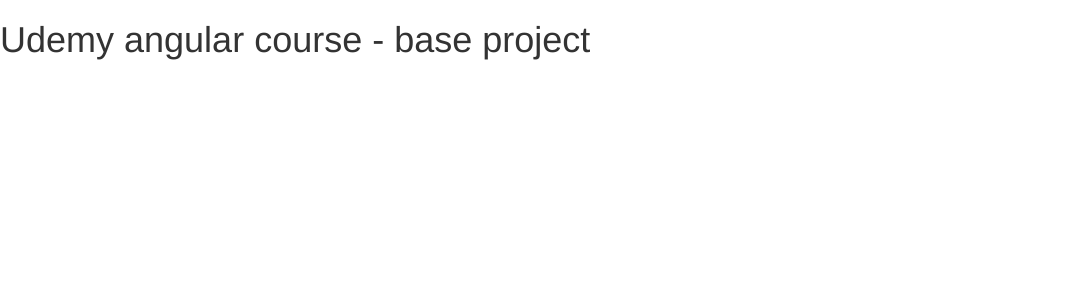
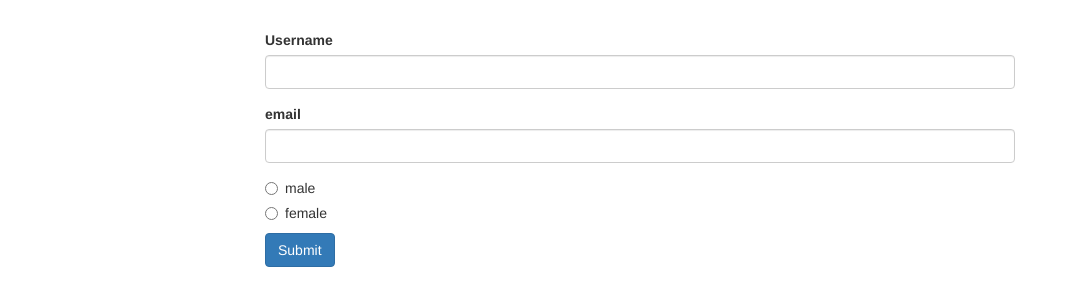
Before and after one commit to danielmoskal/angular-course, an Angular app: page / in a window 1280 px wide. Shown: the top 306 px of the page, without its empty margins (0-1076 px from the left). Built offline with nearby package versions, Linux system fonts and the light colour scheme.

Commit message:
201 - Setup reactive forms

```diff
--- a/src/app/app.component.css
+++ b/src/app/app.component.css
@@ -0,0 +1,3 @@
+.container {
+  margin-top: 30px;
+}
--- a/src/app/app.component.html
+++ b/src/app/app.component.html
@@ -1 +1,30 @@
-<h1>Udemy angular course - base project</h1>
+<div class="container">
+  <div class="row">
+    <div class="col-xs-12 col-sm-10 col-md-8 col-sm-offset-1 col-md-offset-2">
+      <form>
+        <div class="form-group">
+          <label for="username">Username</label>
+          <input
+            type="text"
+            id="username"
+            class="form-control">
+        </div>
+        <div class="form-group">
+          <label for="email">email</label>
+          <input
+            type="text"
+            id="email"
+            class="form-control">
+        </div>
+        <div class="radio" *ngFor="let gender of genders">
+          <label>
+            <input
+              type="radio"
+              [value]="gender">{{ gender }}
+          </label>
+        </div>
+        <button class="btn btn-primary" type="submit">Submit</button>
+      </form>
+    </div>
+  </div>
+</div>
--- a/src/app/app.component.ts
+++ b/src/app/app.component.ts
@@ -1,4 +1,5 @@
 import { Component } from '@angular/core';
+import { FormGroup } from '@angular/forms';
 
 @Component({
   selector: 'app-root',
@@ -6,5 +7,6 @@
   styleUrls: ['./app.component.css']
 })
 export class AppComponent {
-  title = 'angular-course';
+  genders = ['male', 'female'];
+  signupForm: FormGroup;
 }
--- a/src/app/app.module.ts
+++ b/src/app/app.module.ts
@@ -3,6 +3,7 @@
 
 import { AppRoutingModule } from './app-routing.module';
 import { AppComponent } from './app.component';
+import { ReactiveFormsModule } from '@angular/forms';
 
 @NgModule({
   declarations: [
@@ -10,7 +11,8 @@
   ],
   imports: [
     BrowserModule,
-    AppRoutingModule
+    AppRoutingModule,
+    ReactiveFormsModule
   ],
   providers: [],
   bootstrap: [AppComponent]
```
